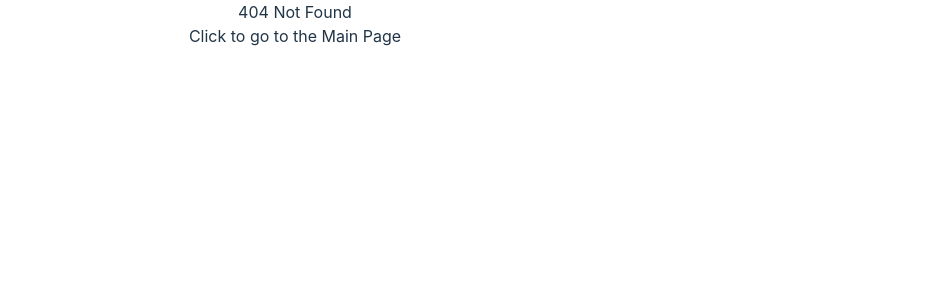
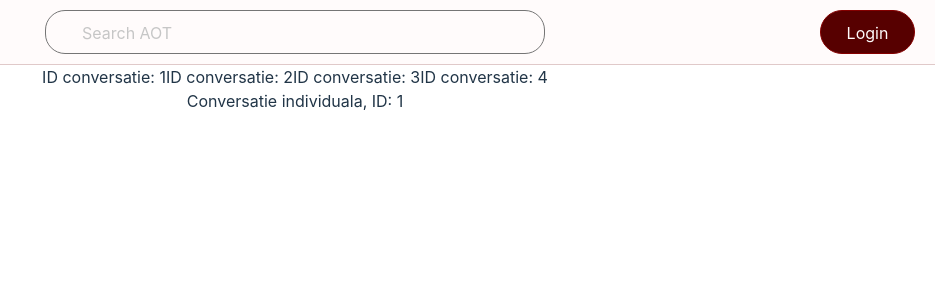
Before and after one commit to FII-2A1-2024/frontend, a React (Vite) app: page /messages/1 in a window 1280 px wide. Before the commit this address had no page. Shown: the top 300 px of the page, without its empty margins (345-1280 px from the left). Built offline with nearby package versions, Linux system fonts and the light colour scheme; a web font is replaced by a local one.

Commit message:
feat: Message basic routing

```diff
--- a/src/pages/ConversationsPage.jsx
+++ /dev/null
@@ -1,23 +0,0 @@
-/*
-Ciprian 5 apr
-
-If the user will have all convs on the left and the current one on the right, this file will remain
-Otherwise, most likely it will be deleted
-*/
-
-import { Link } from "react-router-dom";
-
-function ConversationsPage() {
-    const conversationsIds = [1, 2, 3, 4];
-    return (
-        <div class="flex flex-col gap-2">
-            {conversationsIds.map((convId) => (
-                <Link key={convId} to={`/conversation/${convId}`}>
-                    ID conversatie: {convId}
-                </Link>
-            ))}
-        </div>
-    );
-}
-
-export default ConversationsPage
--- a/src/pages/LandingPage.jsx
+++ b/src/pages/LandingPage.jsx
@@ -14,7 +14,7 @@ function LandingPage() {
                 < Post userName='Samuel Jackson' title='The title goes here' content='Lorem ipsum dolor sit amet, consectetur adipiscing elit. Sed do eiusmod tempor incididunt ut labore et dolore magna aliqua. Ut enim ad minim veniam, quis nostrud exercitation ullamco laboris nisi ut ' upVotesCount={124} commentsCount={12}/>
                 <div className="flex flex-col gap-1 temporary">
                     <Link to="/connect">Conectare</Link>
-                    <Link to="/conversation">Conversatii</Link>
+                    <Link to="/messages">Conversatii</Link>
                     <Link to="/rules">Reguli</Link>
                 </div>
             </div>
--- a/src/pages/ConversationPage.jsx
+++ b/src/pages/MessagePage.jsx
@@ -1,13 +1,13 @@
 import {useParams} from 'react-router-dom'
 
-function ConversationPage() {
+function MessagePage() {
     const params = useParams();
     console.log(params);
     return (
         <div className="font-bold text-4xl text-blue-700 uppercase tracking-wide">
-            Conversatie individuala, ID: {params.conversationId}
+            Conversatie individuala, ID: {params.messageId}
         </div>
     );
 }
 
-export default ConversationPage
+export default MessagePage
--- /dev/null
+++ b/src/pages/MessagesPage.jsx
@@ -0,0 +1,31 @@
+/*
+Ciprian 5 apr
+*/
+
+import { NavLink, Outlet } from "react-router-dom";
+
+import Navbar_superior from "../components/Navbar_superior";
+
+function MessagesPage() {
+    const messagesIds = [1, 2, 3, 4];
+    return (
+        <>
+        <Navbar_superior />
+        <div className="flex gap-2">
+            <div className="flex flex-col gap-2">
+                {messagesIds.map((messId) => (
+                    // Highlight the selected conversation on the left navbar. Change the returned classes in order to do the final styling
+                    <NavLink key={messId} to={`/messages/${messId}`} className={({isActive}) => {
+                        return isActive ? 'text-slate-500' : '';
+                    }}>
+                        ID conversatie: {messId}
+                    </NavLink>
+                ))}
+            </div>
+            <Outlet />
+        </div>
+        </>
+    );
+}
+
+export default MessagesPage
```
Also changed, not shown: src/main.jsx (+10 -9 lines).
